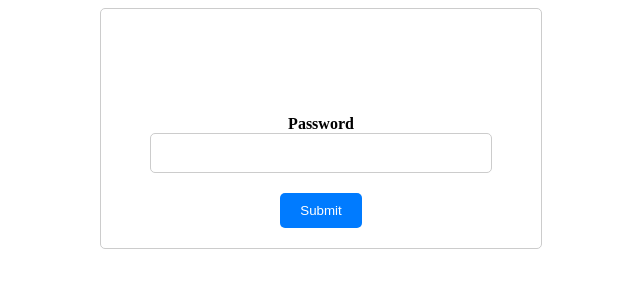
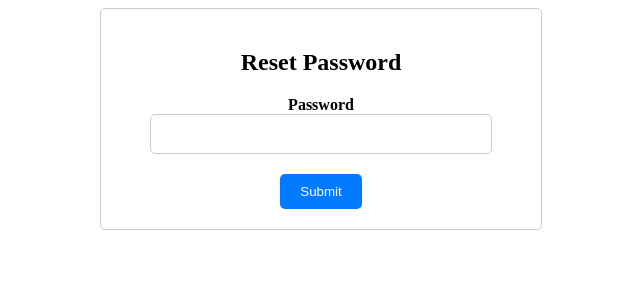
Before and after one commit to ruchika3w/mern, a React (Vite) app in the folder client/: page /resetPassword/1 in a window 1280 px wide. Shown: the top 300 px of the page, without its empty margins (319-959 px from the left). Built offline with nearby package versions, Linux system fonts and the light colour scheme.

Commit message:
Update resetpassword.jsx

```diff
--- a/client/src/Components/resetpassword.jsx
+++ b/client/src/Components/resetpassword.jsx
@@ -64,7 +64,7 @@ function resetpassword() {
   const handleSubmit = (e) => {
     e.preventDefault();
 
-    Axios.post(`https://mern-2-tvyo.onrender.com/api/auth/reset-password/${token}`, { // Include token in the URL
+    Axios.post(`http://localhost:3000/api/auth/reset-password/${token}`, { // Include token in the URL
       password,
     })
       .then(response => {
@@ -80,7 +80,7 @@ function resetpassword() {
 
   return (
     <div className="login-page">
-      <h1>Reset Password</h1>
+      <h2>Reset Password</h2>
       <form onSubmit={handleSubmit}>
         <div className="form-group">
           <label htmlFor="password">Password</label>
```
